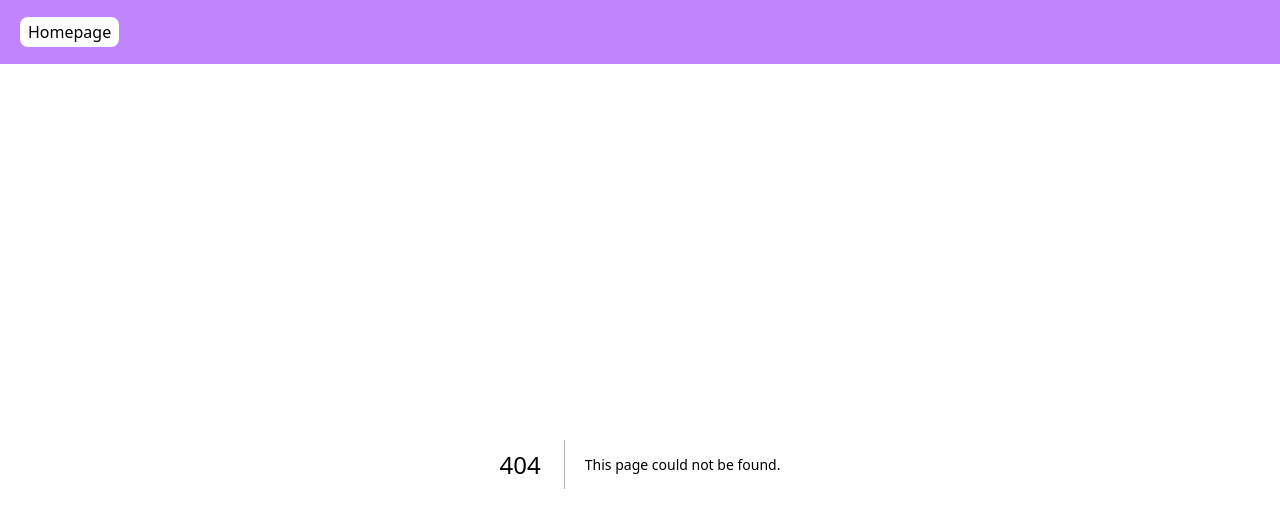
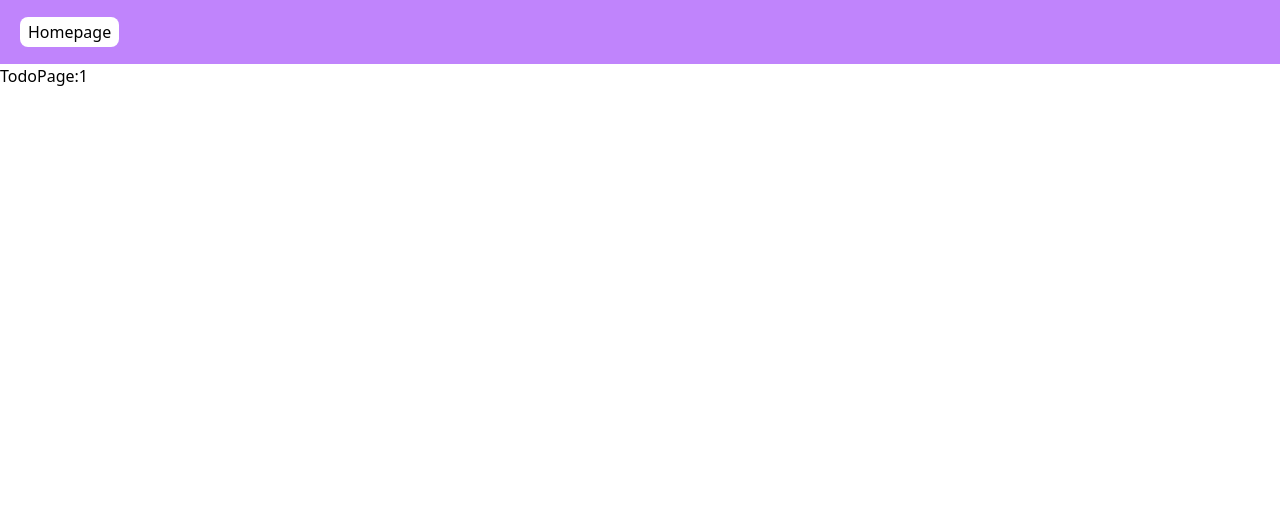
Before and after one commit to bilalgit98/NextJS13CrashCourse, a Next.js app in the folder nextjs-13-demo/: page /todos/1 in a window 1280 px wide. Before the commit this address had no page. Shown: the top 528 px of the page. Built offline with nearby package versions, Linux system fonts and the light colour scheme.

Commit message:
Dynamic Route inside the app/directory

```diff
--- /dev/null
+++ b/nextjs-13-demo/app/todos/[todoid]/page.tsx
@@ -0,0 +1,16 @@
+import React from 'react'
+
+type pageProps = {
+    params : {
+        todoid : string
+    }
+
+}
+
+function TodoPage({params : {todoid}} : pageProps) {
+  return (
+    <div>TodoPage:{todoid} </div>
+  )
+}
+
+export default TodoPage
```
